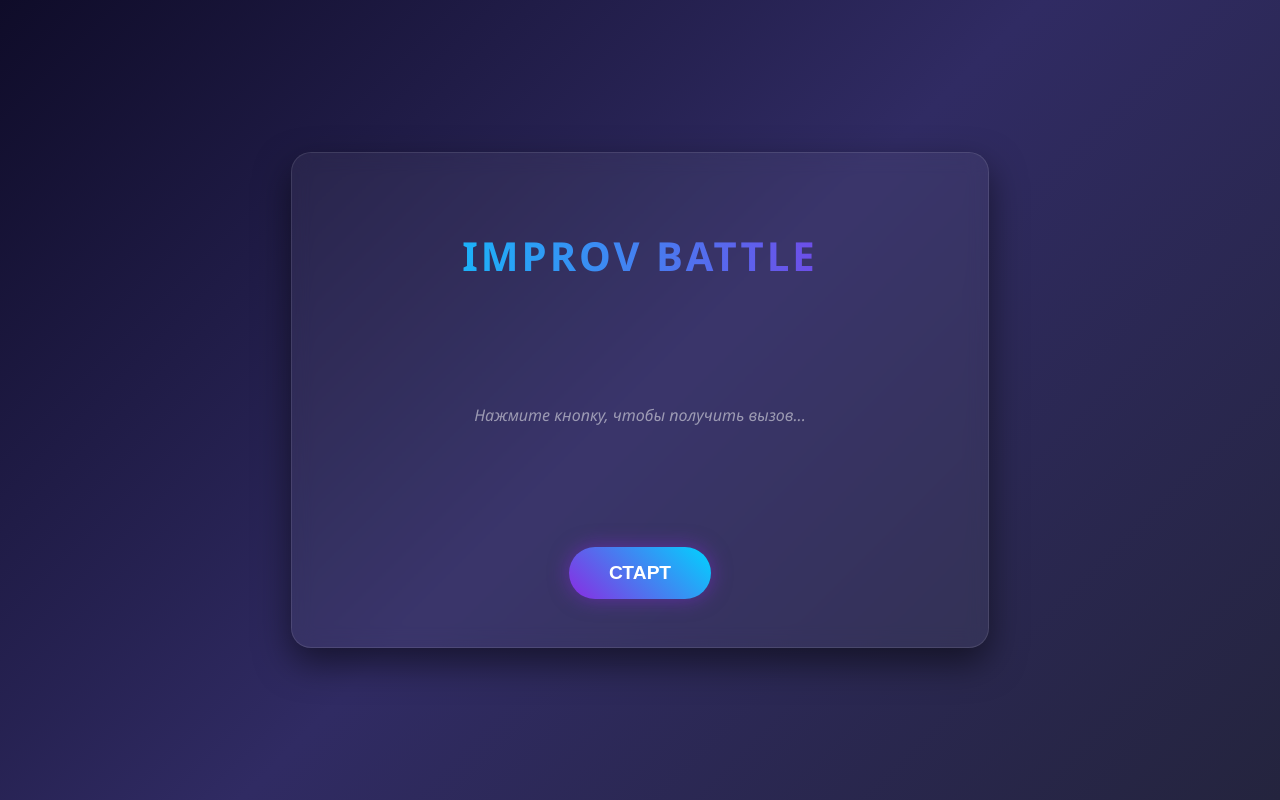
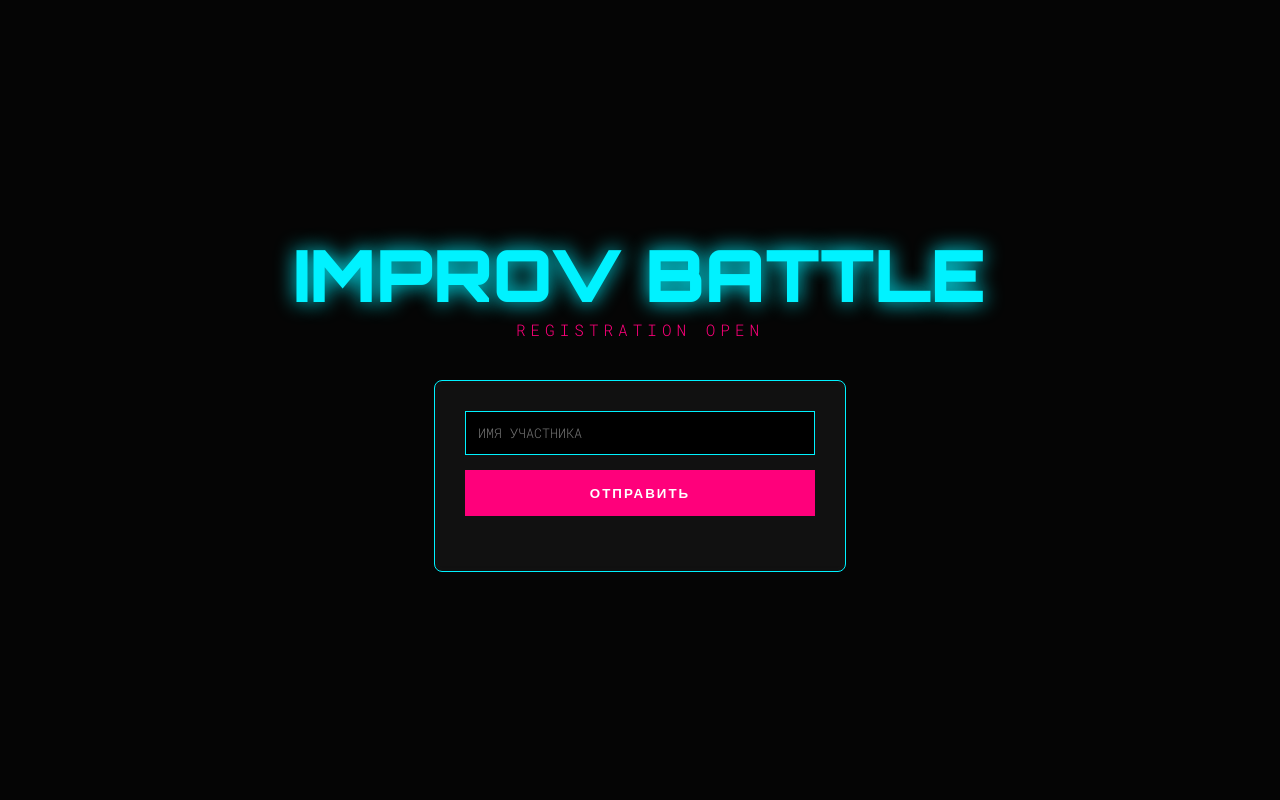
Before and after one commit to deeyoom/improv, a plain HTML site: page index.html in a window 1280 px wide. Drawn offline with Linux system fonts and the light colour scheme.

Commit message:
Add files via upload

```diff
--- a/index.html
+++ b/index.html
@@ -3,199 +3,155 @@
 <head>
     <meta charset="UTF-8">
     <meta name="viewport" content="width=device-width, initial-scale=1.0">
-    <title>Импров Баттл | Генератор Ситуаций</title>
+    <title>IMPROV BATTLE | TG CONNECTED</title>
     <style>
+        @import url('https://fonts.googleapis.com/css2?family=Orbitron:wght@400;900&family=Roboto+Mono:wght@300;700&display=swap');
+
         :root {
-            --primary: #8a2be2;
-            --secondary: #00d4ff;
-            --bg: #0f0c29;
-            --text: #ffffff;
+            --accent: #00f2ff;
+            --main-pink: #ff007b;
+            --bg: #050505;
         }
 
-        body {
-            margin: 0;
-            font-family: 'Segoe UI', Roboto, Helvetica, Arial, sans-serif;
-            background: linear-gradient(135deg, #0f0c29, #302b63, #24243e);
-            color: var(--text);
-            display: flex;
-            justify-content: center;
-            align-items: center;
-            min-height: 100vh;
+        body, html {
+            margin: 0; padding: 0;
+            background: var(--bg);
+            color: #fff;
+            font-family: 'Roboto Mono', monospace;
             overflow: hidden;
         }
 
-        .container {
+        #code-canvas {
+            position: fixed; top: 0; left: 0;
+            z-index: -1; opacity: 0.2;
+        }
+
+        .hero {
+            height: 100vh;
+            display: flex; flex-direction: column;
+            justify-content: center; align-items: center;
             text-align: center;
-            background: rgba(255, 255, 255, 0.05);
-            padding: 3rem;
-            border-radius: 20px;
-            backdrop-filter: blur(10px);
-            box-shadow: 0 15px 35px rgba(0, 0, 0, 0.5);
-            border: 1px solid rgba(255, 255, 255, 0.1);
-            max-width: 600px;
-            width: 90%;
         }
 
         h1 {
-            font-size: 2.5rem;
-            margin-bottom: 2rem;
-            text-transform: uppercase;
-            letter-spacing: 3px;
-            background: linear-gradient(to right, #00d4ff, #8a2be2);
-            -webkit-background-clip: text;
-            -webkit-text-fill-color: transparent;
+            font-family: 'Orbitron', sans-serif;
+            font-size: clamp(2rem, 8vw, 4.5rem);
+            color: var(--accent);
+            text-shadow: 0 0 20px var(--accent);
+            margin: 0;
         }
 
-        #display-area {
-            min-height: 200px;
-            display: flex;
-            flex-direction: column;
-            justify-content: center;
-            margin-bottom: 2rem;
-            transition: all 0.5s ease;
+        .tagline {
+            font-size: 1rem; letter-spacing: 5px;
+            color: var(--main-pink); margin-bottom: 40px;
         }
 
-        .situation-title {
-            font-size: 1.8rem;
-            font-weight: bold;
-            color: var(--secondary);
-            margin-bottom: 1rem;
+        .form-container {
+            background: rgba(255, 255, 255, 0.05);
+            padding: 30px; border: 1px solid var(--accent);
+            border-radius: 8px; backdrop-filter: blur(5px);
+            width: 90%; max-width: 350px;
+            display: flex; flex-direction: column; gap: 15px;
         }
 
-        .role {
-            font-size: 1.1rem;
-            line-height: 1.6;
-            margin: 10px 0;
-            background: rgba(255, 255, 255, 0.08);
-            padding: 15px;
-            border-radius: 10px;
-            border-left: 4px solid var(--primary);
-            text-align: left;
+        input {
+            padding: 12px; background: #000;
+            border: 1px solid var(--accent); color: #fff;
+            font-family: 'Roboto Mono', monospace; outline: none;
         }
 
-        .btn-start {
-            background: linear-gradient(45deg, var(--primary), var(--secondary));
-            border: none;
-            padding: 15px 40px;
-            color: white;
-            font-size: 1.2rem;
-            font-weight: bold;
-            border-radius: 50px;
-            cursor: pointer;
-            transition: transform 0.2s, box-shadow 0.2s;
-            box-shadow: 0 0 20px rgba(138, 43, 226, 0.5);
-            text-transform: uppercase;
+        .submit-btn {
+            padding: 15px; background: var(--main-pink);
+            border: none; color: white; font-weight: bold;
+            font-family: 'Orbitron', sans-serif; cursor: pointer;
+            transition: 0.3s; letter-spacing: 2px;
         }
 
-        .btn-start:hover {
-            transform: scale(1.05);
-            box-shadow: 0 0 30px rgba(0, 212, 255, 0.6);
+        .submit-btn:hover {
+            box-shadow: 0 0 20px var(--main-pink);
+            transform: scale(1.02);
         }
 
-        .btn-start:active {
-            transform: scale(0.95);
-        }
-
-        .fade-in {
-            animation: fadeIn 0.6s ease forwards;
-        }
-
-        @keyframes fadeIn {
-            from { opacity: 0; transform: translateY(20px); }
-            to { opacity: 1; transform: translateY(0); }
-        }
-
-        .placeholder {
-            font-style: italic;
-            opacity: 0.5;
-        }
+        #status { margin-top: 10px; font-size: 0.8rem; }
     </style>
 </head>
 <body>
 
-<div class="container">
+<canvas id="code-canvas"></canvas>
+
+<section class="hero">
     <h1>IMPROV BATTLE</h1>
+    <div class="tagline">REGISTRATION OPEN</div>
 
-    <div id="display-area">
-        <p class="placeholder">Нажмите кнопку, чтобы получить вызов...</p>
+    <div class="form-container">
+        <input type="text" id="userName" placeholder="ИМЯ УЧАСТНИКА" autocomplete="off">
+        <button class="submit-btn" id="sendBtn" onclick="sendToTelegram()">ОТПРАВИТЬ</button>
+        <div id="status"></div>
     </div>
-
-    <button class="btn-start" onclick="generateSituation()">СТАРТ</button>
-</div>
+</section>
 
 <script>
-    const situations = [
-        {
-            title: "😂 1. Учитель и ученик",
-            p1: "👨‍🏫 1 человек: Строгий учитель, который сам ничего не понимает в теме.",
-            p2: "🎓 2 человек: Очень умный ученик, который задаёт неудобные вопросы."
-        },
-        {
-            title: "🛒 2. Продавец будущего",
-            p1: "🚀 1 человек: Продавец, который продаёт обычную картошку как технологию 2050 года.",
-            p2: "🤔 2 человек: Скептичный покупатель, требующий доказательств."
-        },
-        {
-            title: "🕵️ 3. Плохой шпион",
-            p1: "🕶️ 1 человек: Шпион под прикрытием, который постоянно палится.",
-            p2: "🍹 2 человек: Обычный бармен, который уже всё понял и играет со шпионом."
-        },
-        {
-            title: "📱 4. Телефон с характером",
-            p1: "📲 1 человек: Телефон, который устал от хозяина и жалуется на жизнь.",
-            p2: "🤳 2 человек: Хозяин телефона, пытающийся оправдаться."
-        },
-        {
-            title: "🧞 5. Джинн-новичок",
-            p1: "💨 1 человек: Джинн, который только начал работать и путает желания.",
-            p2: "🧞‍♂️ 2 человек: Человек, загадывающий максимально странные желания."
-        },
-        {
-            title: "🚕 6. Таксист-философ",
-            p1: "🚕 1 человек: Таксист, превращающий поездку в философскую лекцию.",
-            p2: "🎒 2 человек: Пассажир, втянутый в спор о смысле жизни."
-        },
-        {
-            title: "🏫 7. Директор школы будущего",
-            p1: "🤖 1 человек: Директор школы 2125 года, где учатся роботы.",
-            p2: "🔧 2 человек: Родитель-робот, недовольный 'гуманитарным' сыном."
-        },
-        {
-            title: "🐶 8. Собака на собеседовании",
-            p1: "🐕 1 человек: Собака, доказывающая, что она идеальный офисный работник.",
-            p2: "👔 2 человек: HR-менеджер, который начинает воспринимать всё всерьёз."
-        },
-        {
-            title: "🎮 9. NPC из игры",
-            p1: "👾 1 человек: Игровой персонаж, осознавший, что им управляют.",
-            p2: "🕹️ 2 человек: Игрок, оправдывающийся за странное управление."
-        },
-        {
-            title: "🏥 10. Доктор-паникёр",
-            p1: "😱 1 человек: Врач, который боится болезни больше пациента.",
-            p2: "🧘‍♂️ 2 человек: Спокойный пациент, который успокаивает врача."
+    // --- ДАННЫЕ ТЕЛЕГРАМ (ВСТАВЬ СВОИ) ---
+    const botToken = "ТВОЙ_ТОКЕН_ОТ_BOTFATHER";
+    const chatId = "ТВОЙ_CHAT_ID";
+
+    async function sendToTelegram() {
+        const name = document.getElementById('userName').value;
+        const status = document.getElementById('status');
+        const btn = document.getElementById('sendBtn');
+
+        if (!name) {
+            status.innerText = "Введи имя, боец!";
+            status.style.color = "yellow";
+            return;
         }
-    ];
 
-    function generateSituation() {
-        const displayArea = document.getElementById('display-area');
+        btn.disabled = true;
+        status.innerText = "Отправка данных в штаб...";
+        status.style.color = "var(--accent)";
 
-        // Очистка и анимация
-        displayArea.innerHTML = '';
+        const message = `🚀 НОВЫЙ ИГРОК НА БАТТЛ!\n\n👤 Имя: ${name}\n⏰ Время: ${new Date().toLocaleString()}`;
+        const url = `https://api.telegram.org/bot${8616847116:AAGuvJG6jjoPXTuCQv4iH7zScUWy59tAOuk}/sendMessage?chat_id=${693493041}&text=${encodeURIComponent(message)}`;
 
-        const randomIndex = Math.floor(Math.random() * situations.length);
-        const item = situations[randomIndex];
+        try {
+            const response = await fetch(url);
+            if (response.ok) {
+                status.innerText = "Успешно! Ты в деле.";
+                status.style.color = "#00ff00";
+                document.getElementById('userName').value = "";
+            } else {
+                throw new Error();
+            }
+        } catch (error) {
+            status.innerText = "Ошибка связи. Проверь токен.";
+            status.style.color = "red";
+        } finally {
+            btn.disabled = false;
+        }
+    }
 
-        const content = `
-            <div class="fade-in">
-                <div class="situation-title">${item.title}</div>
-                <div class="role">${item.p1}</div>
-                <div class="role">${item.p2}</div>
-            </div>
-        `;
+    // --- ФОН С ЯЗЫКАМИ ---
+    const canvas = document.getElementById('code-canvas');
+    const ctx = canvas.getContext('2d');
+    canvas.width = window.innerWidth; canvas.height = window.innerHeight;
 
-        displayArea.innerHTML = content;
+    const techs = ["JavaScript", "C++", "Rust", "Swift", "Go", "TypeScript", "React", "SQL", "Git", "API"];
+    const drops = Array(Math.floor(canvas.width / 120)).fill(0);
+
+    function draw() {
+        ctx.fillStyle = 'rgba(5, 5, 5, 0.1)';
+        ctx.fillRect(0, 0, canvas.width, canvas.height);
+        ctx.font = '14px "Roboto Mono"';
+
+        drops.forEach((y, i) => {
+            const text = techs[Math.floor(Math.random() * techs.length)];
+            ctx.fillStyle = i % 2 === 0 ? '#00f2ff' : '#ff007b';
+            ctx.fillText(text, i * 140, y * 14);
+            if (y * 14 > canvas.height && Math.random() > 0.98) drops[i] = 0;
+            drops[i]++;
+        });
     }
+    setInterval(draw, 50);
 </script>
 
 </body>
```
